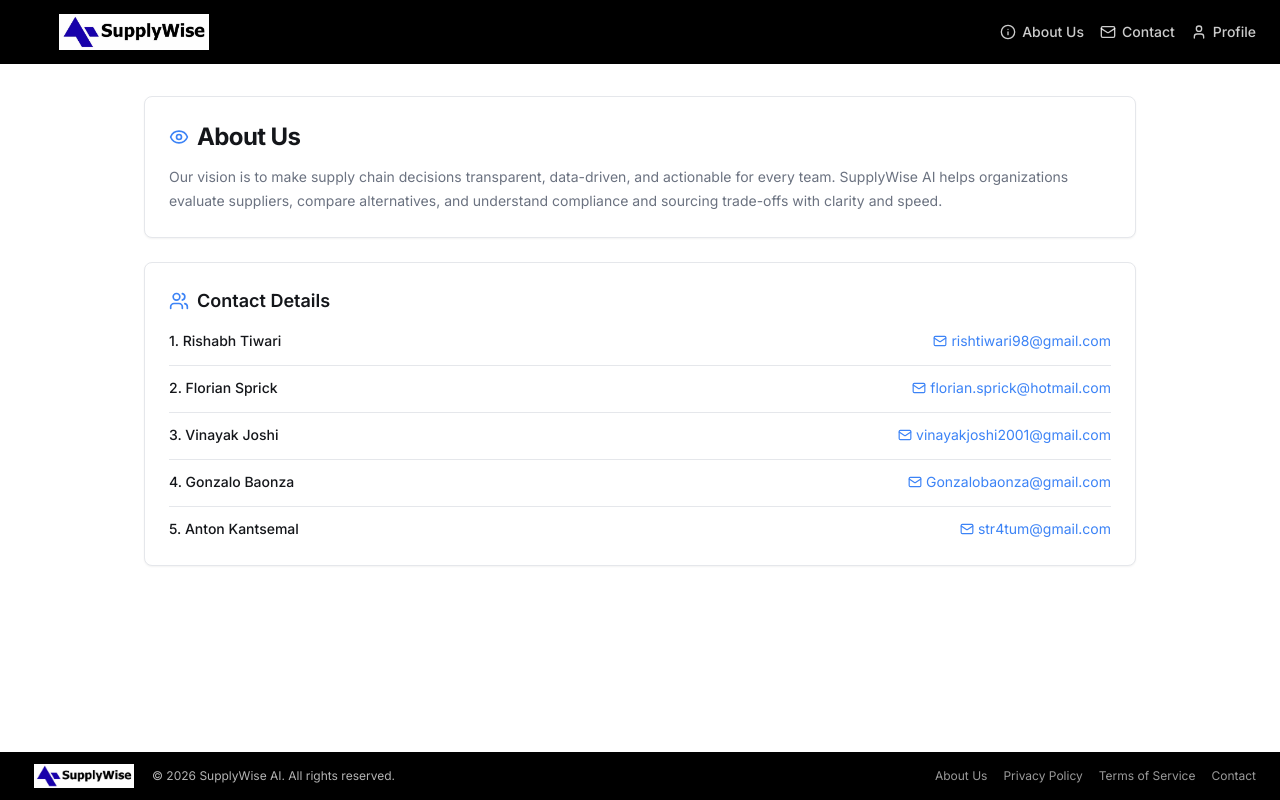
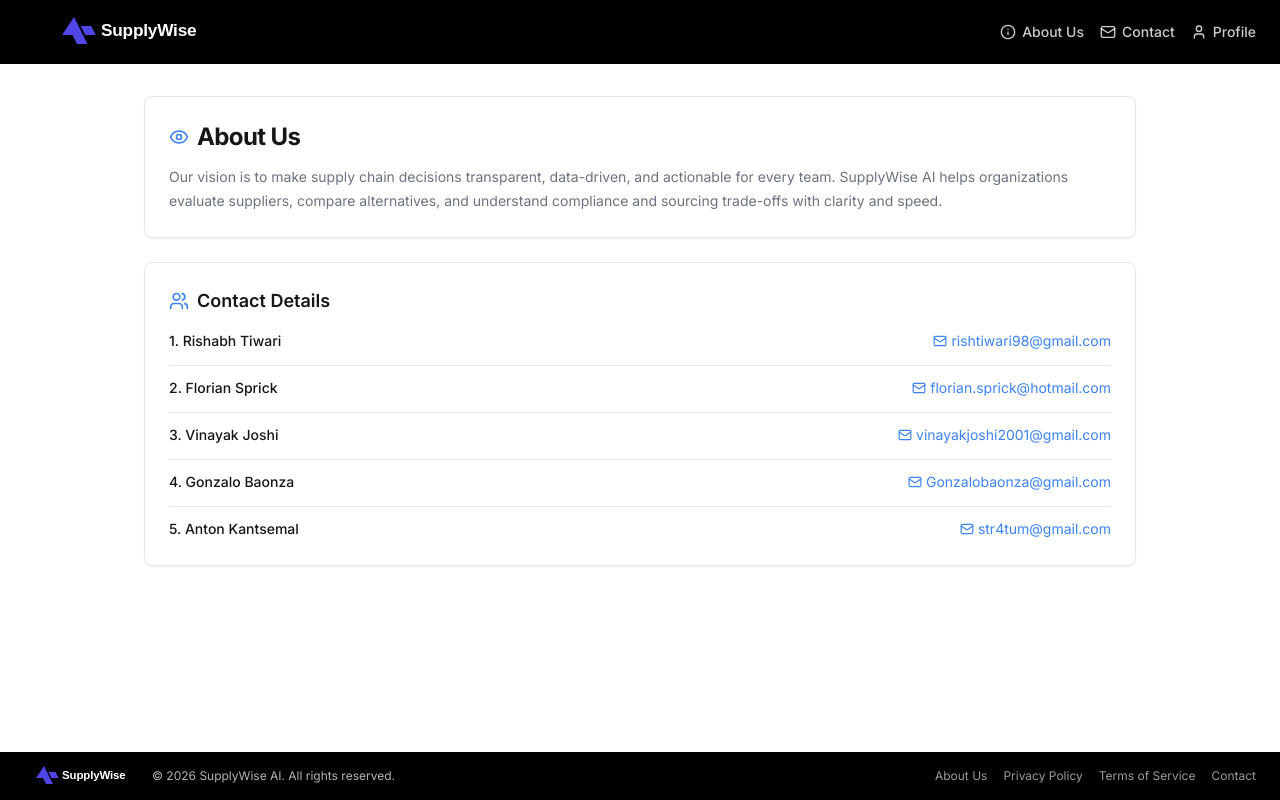
Before and after one commit to Icon1cc/Spherecast_Last_Vegas, a React (Vite) app in the folder frontend/: page /about in a window 1280 px wide. Built offline with nearby package versions, Linux system fonts and the light colour scheme; no server answers; the HTML template or start-up script is replaced by a standard one.

Commit message:
fix: Use SVG logo with transparent background in header/footer
- Switch from PNG to gemini-svg.svg which has transparent background
- Updated SVG: indigo icon (#4F46E5) and white text for dark header
- Applied to both Header and Footer components

```diff
--- a/frontend/src/components/Footer.tsx
+++ b/frontend/src/components/Footer.tsx
@@ -15,7 +15,7 @@ const Footer = () => {
       <div className="flex items-center justify-between w-full max-w-7xl mx-auto">
         <div className="flex items-center gap-2">
           <img
-            src="/logo-wordmark.png"
+            src="/gemini-svg.svg"
             alt="SupplyWise AI logo"
             className="h-6 w-[120px] object-contain"
           />
--- a/frontend/src/components/Header.tsx
+++ b/frontend/src/components/Header.tsx
@@ -13,7 +13,7 @@ const Header = () => {
       <div className="flex items-center justify-between w-full max-w-7xl mx-auto">
         <Link to="/" className="group">
           <img
-            src="/logo-wordmark.png"
+            src="/gemini-svg.svg"
             alt="SupplyWise AI"
             className="h-9 w-[220px] max-w-[52vw] object-contain"
           />
```
Also changed, not shown: frontend/public/gemini-svg.svg, 1 other file (tests, documents, lock files or other folders).
